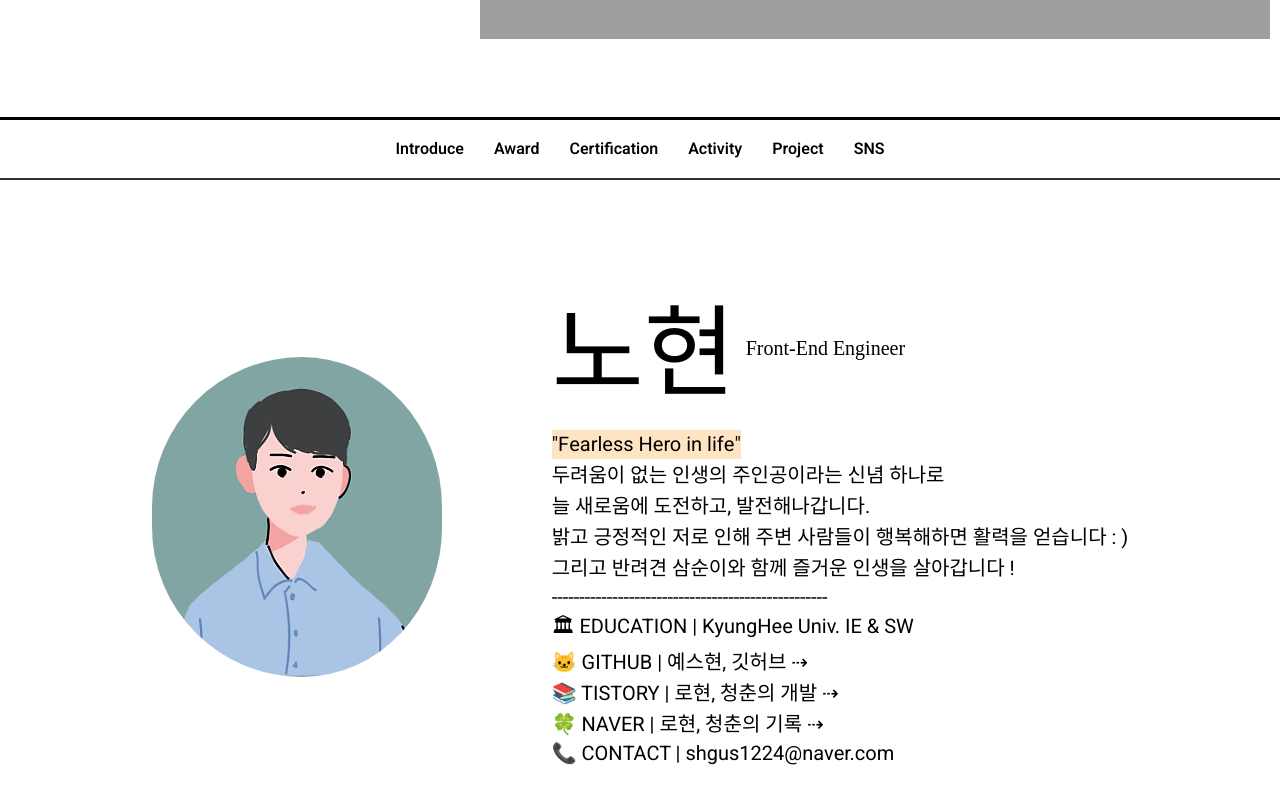
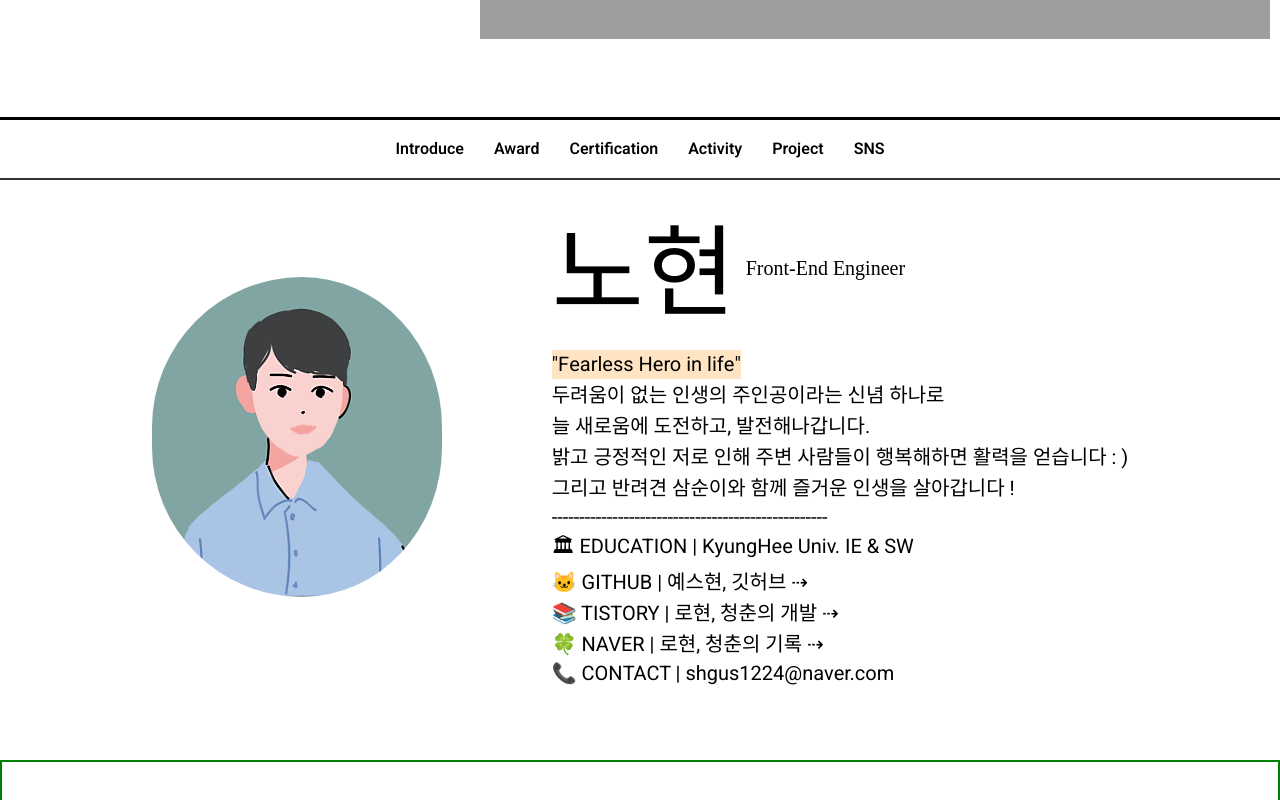
Before and after one commit to YesHyeon/hyun-site-web, a React (Create React App) app: page / in a window 1280 px wide. Shown: the part 1480-2280 px from the top of the page. Built offline with nearby package versions, Linux system fonts and the light colour scheme; no server answers; grey boxes are pictures that could not be loaded.

Commit message:
fix: 프로필 카드 배경 색상 수정

```diff
--- a/package.json
+++ b/package.json
@@ -8,6 +8,8 @@
     "@testing-library/react": "^12.1.4",
     "@testing-library/user-event": "^13.5.0",
     "axios": "^0.26.1",
+    "framer-motion": "^10.13.1",
+    "gsap": "^3.12.2",
     "npm": "^9.6.2",
     "react": "^18.0.0",
     "react-dom": "^18.0.0",
--- a/src/components/profileCard/profileCard.css
+++ b/src/components/profileCard/profileCard.css
@@ -1,8 +1,10 @@
 #IntroduceBody {
   display: flex;
-  height: 100vh;
+  height: 80vh;
   justify-content: center;
   align-items: center;
+  background-color: white;
+  z-index: 100;
 }
 
 #ImageContainer .profile1 {
```
Also changed, not shown: src/images/introduce/card.png (added), 1 other file (tests, documents, lock files or other folders).
